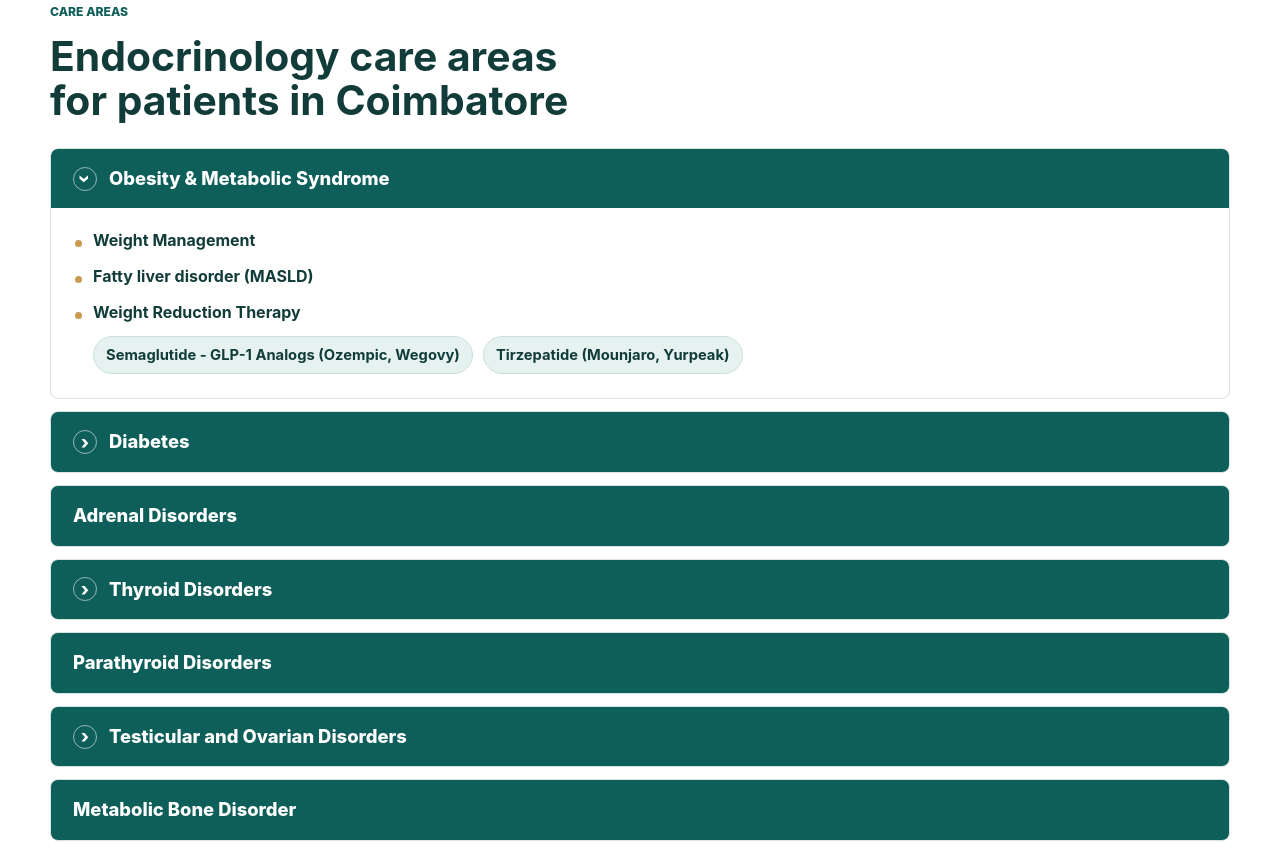
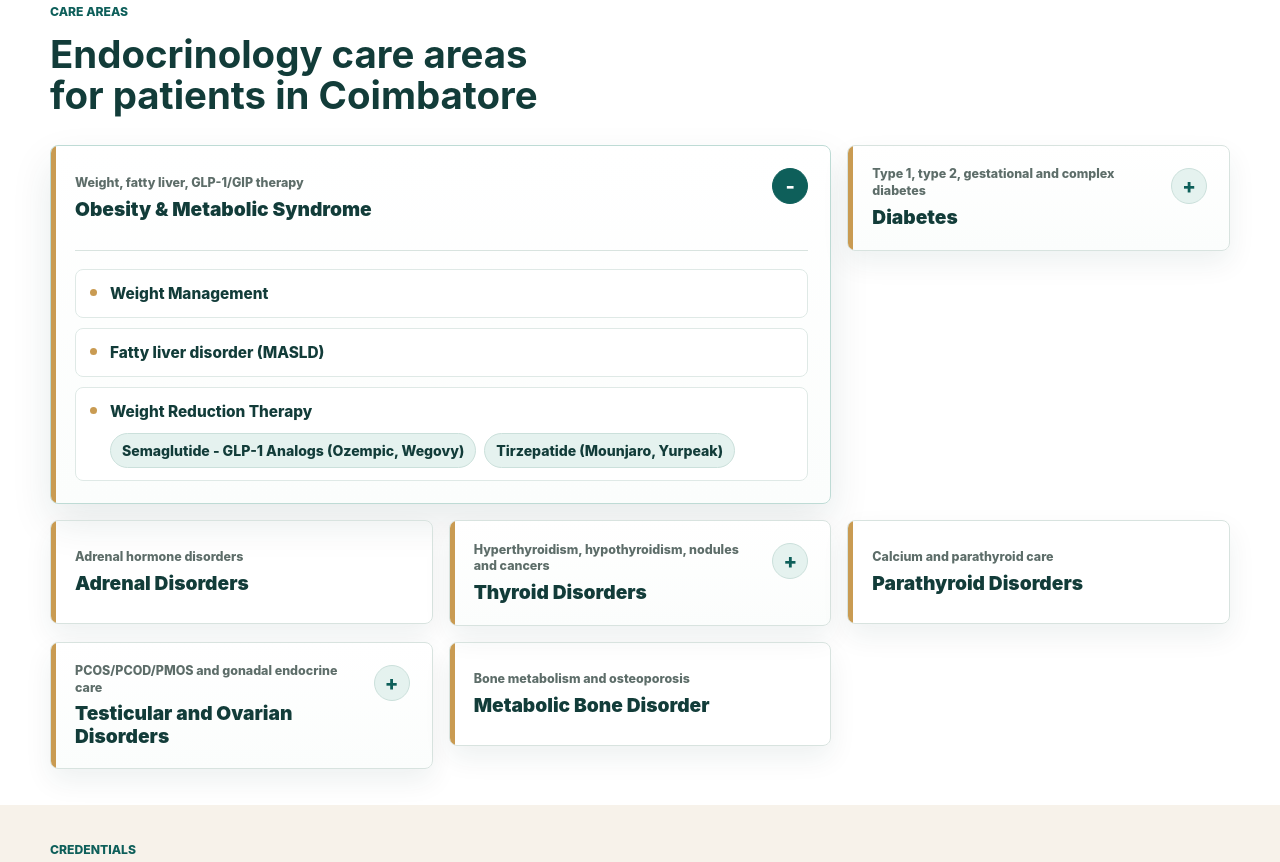
Before and after one commit to Neurabrix/drdurairajarjunan.com, a website: page index.html in a window 1280 px wide. Shown: the part 1790-2652 px from the top of the page. Drawn offline with Linux system fonts and the light colour scheme.

Commit message:
Polish care areas section

```diff
--- a/assets/styles.css
+++ b/assets/styles.css
@@ -416,67 +416,133 @@ h3 {
   font-weight: 700;
 }
 
+#care h2 {
+  max-width: 720px;
+  margin-bottom: 0;
+  font-size: clamp(2.1rem, 3vw, 3rem);
+}
+
 .care-accordion {
   display: grid;
-  gap: 12px;
-  margin-top: 26px;
+  grid-template-columns: repeat(3, minmax(0, 1fr));
+  gap: 16px;
+  align-items: start;
+  margin-top: 28px;
+}
+
+.care-accordion-item:first-child {
+  grid-column: span 2;
 }
 
 .care-accordion-item,
 .care-accordion-row {
+  position: relative;
   overflow: hidden;
-  background: var(--white);
+  min-width: 0;
+  background: linear-gradient(180deg, var(--white), #fbfdfc);
   border: 1px solid var(--border);
   border-radius: 8px;
+  box-shadow: 0 12px 28px rgba(18, 60, 57, 0.07);
+}
+
+.care-accordion-item::before,
+.care-accordion-row::before {
+  content: "";
+  position: absolute;
+  inset: 0 auto 0 0;
+  width: 5px;
+  background: var(--gold);
+}
+
+.care-accordion-item[open] {
+  border-color: #bedbd5;
+  box-shadow: 0 18px 40px rgba(18, 60, 57, 0.1);
 }
 
 .care-accordion-item summary,
 .care-accordion-row {
   display: flex;
-  min-height: 58px;
+  min-height: 104px;
   align-items: center;
-  gap: 12px;
-  padding: 16px 22px;
-  color: var(--white);
-  background: var(--teal);
-  font-size: 1.15rem;
+  gap: 16px;
+  padding: 20px 22px 20px 24px;
+  color: var(--teal-dark);
+  background: transparent;
+  font-size: 1rem;
   font-weight: 800;
 }
 
 .care-accordion-item summary {
+  position: relative;
   cursor: pointer;
   list-style: none;
+  padding-right: 68px;
 }
 
 .care-accordion-item summary::-webkit-details-marker {
   display: none;
 }
 
-.care-accordion-item summary::before {
-  content: "›";
-  display: inline-grid;
-  width: 22px;
-  height: 22px;
+.care-accordion-item summary::after {
+  content: "+";
+  position: absolute;
+  top: 22px;
+  right: 22px;
+  display: grid;
+  width: 34px;
+  height: 34px;
   place-items: center;
-  flex: 0 0 auto;
-  border: 1px solid rgba(255, 255, 255, 0.55);
+  color: var(--teal);
+  background: var(--mint);
+  border: 1px solid #cbe0db;
   border-radius: 999px;
+  font-size: 1.25rem;
   line-height: 1;
-  transform: rotate(0deg);
-  transition: transform 160ms ease;
+  transition: background-color 160ms ease, border-color 160ms ease, color 160ms ease;
 }
 
-.care-accordion-item[open] summary::before {
-  transform: rotate(90deg);
+.care-accordion-item[open] summary::after {
+  content: "-";
+  color: var(--white);
+  background: var(--teal);
+  border-color: var(--teal);
+}
+
+.care-summary-text {
+  display: grid;
+  min-width: 0;
+  gap: 6px;
+}
+
+.care-summary-label {
+  color: var(--muted);
+  font-size: 0.78rem;
+  font-weight: 800;
+  line-height: 1.35;
+}
+
+.care-summary-title {
+  color: var(--teal-dark);
+  font-size: clamp(1.08rem, 1.5vw, 1.32rem);
+  font-weight: 900;
+  line-height: 1.18;
 }
 
 .care-accordion-body {
-  padding: 20px 24px 24px;
+  padding: 0 22px 22px 24px;
+}
+
+.care-accordion-body::before {
+  content: "";
+  display: block;
+  height: 1px;
+  margin-bottom: 18px;
+  background: var(--border);
 }
 
 .care-list {
   display: grid;
-  gap: 12px;
+  gap: 10px;
   margin: 0;
   padding: 0;
   list-style: none;
@@ -484,17 +550,21 @@ h3 {
 
 .care-list > li {
   position: relative;
-  padding-left: 18px;
+  min-width: 0;
+  padding: 12px 14px 12px 34px;
   color: var(--teal-dark);
-  font-size: 1rem;
-  font-weight: 700;
+  background: var(--white);
+  border: 1px solid #dfe9e6;
+  border-radius: 8px;
+  font-size: 0.96rem;
+  font-weight: 800;
 }
 
 .care-list > li::before {
   content: "";
   position: absolute;
-  top: 0.72em;
-  left: 0;
+  top: 19px;
+  left: 14px;
   width: 7px;
   height: 7px;
   background: var(--gold);
@@ -504,8 +574,8 @@ h3 {
 .care-list ul {
   display: flex;
   flex-wrap: wrap;
-  gap: 10px;
-  margin: 12px 0 0;
+  gap: 8px;
+  margin: 10px 0 0;
   padding: 0;
   list-style: none;
 }
@@ -513,26 +583,26 @@ h3 {
 .care-list ul li,
 .care-list-grid li {
   display: inline-flex;
-  min-height: 38px;
+  min-height: 34px;
   align-items: center;
-  padding: 7px 12px;
+  padding: 6px 11px;
   color: var(--teal-dark);
   background: var(--mint);
   border: 1px solid #cbe0db;
   border-radius: 999px;
-  font-size: 0.92rem;
-  font-weight: 700;
+  font-size: 0.88rem;
+  font-weight: 800;
 }
 
 .care-list-grid {
   display: flex;
   flex-wrap: wrap;
-  gap: 10px;
+  gap: 8px;
 }
 
 .care-list-grid > li {
   position: static;
-  padding-left: 12px;
+  padding-left: 11px;
 }
 
 .care-list-grid > li::before {
@@ -990,6 +1060,10 @@ th {
     grid-template-columns: 1fr 1fr;
   }
 
+  .care-accordion {
+    grid-template-columns: repeat(2, minmax(0, 1fr));
+  }
+
   .appointment-panel {
     position: static;
   }
@@ -1136,6 +1210,10 @@ th {
     font-size: 1.86rem;
   }
 
+  #care h2 {
+    font-size: 1.95rem;
+  }
+
   .lead,
   .section-lead {
     font-size: 1.03rem;
@@ -1152,6 +1230,47 @@ th {
   .trust-grid,
   .research-highlights {
     grid-template-columns: 1fr;
+  }
+
+  .care-accordion {
+    grid-template-columns: 1fr;
+  }
+
+  .care-accordion-item:first-child {
+    grid-column: auto;
+  }
+
+  .care-accordion {
+    gap: 12px;
+  }
+
+  .care-accordion-item summary,
+  .care-accordion-row {
+    min-height: 88px;
+    padding: 17px 18px 17px 20px;
+  }
+
+  .care-accordion-item summary {
+    padding-right: 58px;
+  }
+
+  .care-accordion-item summary::after {
+    top: 18px;
+    right: 18px;
+    width: 30px;
+    height: 30px;
+  }
+
+  .care-accordion-body {
+    padding: 0 18px 18px 20px;
+  }
+
+  .care-summary-title {
+    font-size: 1.08rem;
+  }
+
+  .care-list > li {
+    padding-right: 12px;
   }
 
   .content-band,
--- a/index.html
+++ b/index.html
@@ -29,7 +29,7 @@
       content="Obesity, diabetes, thyroid, adrenal, parathyroid, gonadal, and metabolic bone endocrine care at KMCH, Coimbatore."
     />
     <meta name="twitter:image" content="https://drdurairajarjunan.com/assets/durairaj-photo.jpg" />
-    <link rel="stylesheet" href="assets/styles.css?v=20260705-care-cleanup" />
+    <link rel="stylesheet" href="assets/styles.css?v=20260705-care-polish" />
     <script type="application/ld+json">
       {
         "@context": "https://schema.org",
@@ -466,7 +466,12 @@
         <h2>Endocrinology care areas for patients in Coimbatore</h2>
         <div class="care-accordion" aria-label="Endocrinology care hierarchy">
           <details class="care-accordion-item" open>
-            <summary>Obesity &amp; Metabolic Syndrome</summary>
+            <summary>
+              <span class="care-summary-text">
+                <span class="care-summary-label">Weight, fatty liver, GLP-1/GIP therapy</span>
+                <span class="care-summary-title">Obesity &amp; Metabolic Syndrome</span>
+              </span>
+            </summary>
             <div class="care-accordion-body">
               <ul class="care-list">
                 <li>Weight Management</li>
@@ -483,7 +488,12 @@
           </details>
 
           <details class="care-accordion-item">
-            <summary>Diabetes</summary>
+            <summary>
+              <span class="care-summary-text">
+                <span class="care-summary-label">Type 1, type 2, gestational and complex diabetes</span>
+                <span class="care-summary-title">Diabetes</span>
+              </span>
+            </summary>
             <div class="care-accordion-body">
               <ul class="care-list care-list-grid">
                 <li>Type 1 Diabetes</li>
@@ -498,10 +508,20 @@
             </div>
           </details>
 
-          <div class="care-accordion-row">Adrenal Disorders</div>
+          <div class="care-accordion-row">
+            <span class="care-summary-text">
+              <span class="care-summary-label">Adrenal hormone disorders</span>
+              <span class="care-summary-title">Adrenal Disorders</span>
+            </span>
+          </div>
 
           <details class="care-accordion-item">
-            <summary>Thyroid Disorders</summary>
+            <summary>
+              <span class="care-summary-text">
+                <span class="care-summary-label">Hyperthyroidism, hypothyroidism, nodules and cancers</span>
+                <span class="care-summary-title">Thyroid Disorders</span>
+              </span>
+            </summary>
             <div class="care-accordion-body">
               <ul class="care-list care-list-grid">
                 <li>Hyper &amp; Hypo Thyroidism</li>
@@ -511,10 +531,20 @@
             </div>
           </details>
 
-          <div class="care-accordion-row">Parathyroid Disorders</div>
+          <div class="care-accordion-row">
+            <span class="care-summary-text">
+              <span class="care-summary-label">Calcium and parathyroid care</span>
+              <span class="care-summary-title">Parathyroid Disorders</span>
+            </span>
+          </div>
 
           <details class="care-accordion-item">
-            <summary>Testicular and Ovarian Disorders</summary>
+            <summary>
+              <span class="care-summary-text">
+                <span class="care-summary-label">PCOS/PCOD/PMOS and gonadal endocrine care</span>
+                <span class="care-summary-title">Testicular and Ovarian Disorders</span>
+              </span>
+            </summary>
             <div class="care-accordion-body">
               <ul class="care-list care-list-grid">
                 <li>Polycystic Ovarian Syndrome (PCOS/PCOD/PMOS)</li>
@@ -523,7 +553,12 @@
             </div>
           </details>
 
-          <div class="care-accordion-row">Metabolic Bone Disorder</div>
+          <div class="care-accordion-row">
+            <span class="care-summary-text">
+              <span class="care-summary-label">Bone metabolism and osteoporosis</span>
+              <span class="care-summary-title">Metabolic Bone Disorder</span>
+            </span>
+          </div>
         </div>
       </section>
 
```
